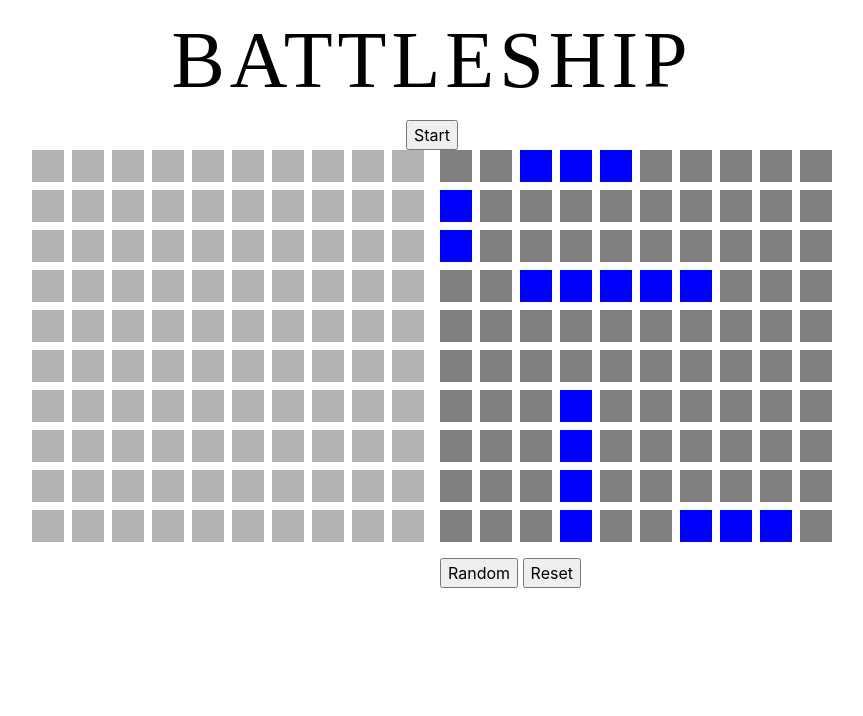
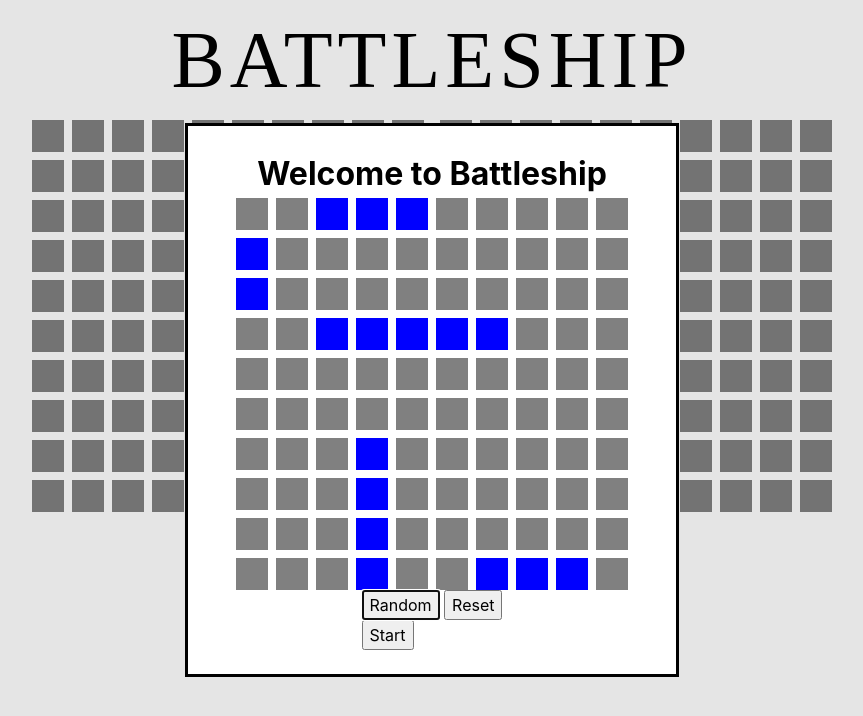
Before and after one commit to nepallium/Battleship, a website built with webpack: page src/index.html in a window 1280 px wide. Both pictures are taken after a click on the button "Random". Shown: the whole page, without its empty margins (208-1071 px from the left). Built offline with nearby package versions, Linux system fonts and the light colour scheme; a web font is replaced by a local one.

Commit message:
Add start game modal for ship placement

```diff
--- a/src/css/styles.css
+++ b/src/css/styles.css
@@ -51,7 +51,7 @@ section.board {
     &.disabled {
         pointer-events: none;
         cursor: not-allowed;
-        opacity: 0.6;
+        /* opacity: 0.6; */
     }
 }
 
@@ -114,3 +114,24 @@ div.ship-to-place {
         cursor: pointer;
     }
 }
+
+dialog {
+    position: fixed;
+    top: 50%;
+    left: 50%;
+    transform: translate(-50%, -50%);
+}
+
+dialog[open] {
+    display: flex;
+    flex-direction: column;
+    align-items: center;
+    padding: 1.5rem 3rem;
+}
+
+dialog.start-game-modal {
+    p.welcome {
+        font-size: 2rem;
+        font-weight: bold
+    }
+}
--- a/src/index.html
+++ b/src/index.html
@@ -22,12 +22,14 @@
             <h1>BATTLESHIP</h1>
         </header>
 
-        <section class="top">
-            <p>Place your ships on your board</p>
-            <button class="start-game" style="display: none">Start</button>
-        </section>
         <main>
             <section class="player-1 board disabled"></section>
+            <section class="player-2 board"></section>
+        </main>
+
+        <dialog class="start-game-modal" closeby="none">
+            <p class="welcome">Welcome to Battleship</p>
+            <p class="instruction">Drag and drop your ships onto your board</p>
             <section class="player-2 board"></section>
             <section class="setup player-2">
                 <div class="options player-2">
@@ -41,8 +43,9 @@
                     </span>
                     <div class="ship" draggable="true"></div>
                 </div>
+                <button class="start-game">Start</button>
             </section>
-        </main>
+        </dialog>
 
         <dialog class="end-game-modal" closedby="none">
             <p></p>
--- a/src/scripts/domStuff.js
+++ b/src/scripts/domStuff.js
@@ -1,5 +1,6 @@
 import gameState from "./gameState";
 import Ship from "./classes/Ship";
+import { listenForStartGame } from "./listeners";
 
 export function loadBoard(playerSectionElement) {
     playerSectionElement.innerHTML = "";
@@ -122,14 +123,17 @@ export function showStartOptions() {
     const containerElement = document.querySelector(".ship-to-place");
     containerElement.style.display = "none";
 
-    const msg = document.querySelector(".top > p")
+    const msg = document.querySelector("dialog.start-game-modal > p.instruction")
     msg.style.display = "none"
     const startBtn = document.querySelector(".start-game")
     startBtn.style.display = "block"
+
+    // Add the start game listener when button becomes visible
+    listenForStartGame()
 }
 
 export function hideStartOptions() {
-    const msg = document.querySelector(".top > p")
+    const msg = document.querySelector("dialog.start-game-modal > p.instruction")
     msg.style.display = "block"
     const startBtn = document.querySelector(".start-game")
     startBtn.style.display = "none"
@@ -137,10 +141,4 @@ export function hideStartOptions() {
 
 export function startGame() {
     enableBoard()
-
-    const startBtn = document.querySelector(".start-game")
-    startBtn.style.display = "none"
-
-    const shipPlacerOptionsElement = document.querySelector(".options.player-2")
-    shipPlacerOptionsElement.style.display = "none"
 }
--- a/src/scripts/gameFunctions.js
+++ b/src/scripts/gameFunctions.js
@@ -23,6 +23,11 @@ export function resetGame() {
 
     const shipPlacerOptionsElement = document.querySelector(".options.player-2")
     shipPlacerOptionsElement.style.display = "block"
+
+    // Show starting modal
+    const startDialog = document.querySelector("dialog.start-game-modal")
+    startDialog.showModal()
+    loadBoard(startDialog.querySelector("section.player-2"));
 }
 
 export function processAttack(cell, attackedPlayer) {
--- a/src/scripts/index.js
+++ b/src/scripts/index.js
@@ -46,10 +46,4 @@ document.addEventListener('DOMContentLoaded', () => {
     setupGame();
 
     initializeListeners();
-
-    // start button listener
-    const startBtn = document.querySelector(".start-game")
-    startBtn.addEventListener("click", () => {
-        startGame()
-    })
 });
--- a/src/scripts/listeners.js
+++ b/src/scripts/listeners.js
@@ -1,5 +1,5 @@
 import { startGame } from "./domStuff";
-import { resetGame } from "./gameFunctions"
+import { resetGame } from "./gameFunctions";
 import gameState from "./gameState";
 import {
     listenForRandomize,
@@ -10,12 +10,12 @@ import {
 import { listenForAttack } from "./userPlayer";
 
 export function initializeListeners() {
+    // disableEscAndAutofocusDialog();
     listenForRandomize();
     listenForReset();
     listenForShipDragAndDrop();
     listenForRotate();
-    listenForStartGame()
-    listenForRestartGame()
+    listenForRestartGame();
 
     // listen for user clicks on computer's board
     const compBoardElement = gameState.getElementFromPlayer(gameState.player1);
@@ -24,18 +24,31 @@ export function initializeListeners() {
     }
 }
 
-function listenForStartGame() {
-    const startBtn = document.querySelector(".start-game")
+export function listenForStartGame() {
+    const modal = document.querySelector("dialog.start-game-modal");
+    const startBtn = document.querySelector(".start-game");
     startBtn.addEventListener("click", () => {
-        startGame()
-    })
+        modal.close();
+        startGame();
+    });
 }
 
 function listenForRestartGame() {
-    const modal = document.querySelector("dialog.end-game-modal")
-    const restartBtn = modal.querySelector(".restart-game")
+    const modal = document.querySelector("dialog.end-game-modal");
+    const restartBtn = modal.querySelector(".restart-game");
     restartBtn.addEventListener("click", () => {
-        modal.close()
-        resetGame()
-    })
+        modal.close();
+        resetGame();
+    });
 }
+
+function disableEscAndAutofocusDialog() {
+    const dialogs = document.querySelectorAll("dialog");
+    dialogs.forEach((dialog) =>
+        dialog.addEventListener("keydown", (e) => {
+            if (e.key === "Escape") {
+                e.preventDefault();
+            }
+        })
+    );
+}
--- a/src/scripts/shipDragAndDrop.js
+++ b/src/scripts/shipDragAndDrop.js
@@ -9,13 +9,17 @@ import {
 import gameState from "./gameState";
 
 let direction = "horizontal"; // default to horizontal
+const getElementFromPlayer2 = () => {
+    const startDialog = document.querySelector("dialog.start-game-modal")
+    return startDialog.querySelector("section.player-2")
+}
 
 export function listenForRandomize() {
     const randomizeBtn = document.querySelector(".options .randomize");
 
     randomizeBtn.addEventListener("click", () => {
         gameState.player2.gameboard.randomizeBoard();
-        loadBoard(gameState.getElementFromPlayer(gameState.player2));
+        loadBoard(getElementFromPlayer2());
         showStartOptions();
     });
 }
@@ -25,7 +29,7 @@ export function listenForReset() {
 
     resetBtn.addEventListener("click", () => {
         gameState.player2.gameboard.resetBoard();
-        loadBoard(gameState.getElementFromPlayer(gameState.player2));
+        loadBoard(getElementFromPlayer2());
         resetShipPlacer();
         hideStartOptions();
     });
@@ -65,7 +69,7 @@ export function listenForShipDragAndDrop() {
     // Listen for drop
     let head;
     const userPlayer = gameState.player2;
-    const userBoardElement = gameState.getElementFromPlayer(userPlayer);
+    const userBoardElement = getElementFromPlayer2();
 
     userBoardElement.addEventListener("dragover", (e) => {
         const cellDiv = e.target;
```
Also changed, not shown: src/scripts/userPlayer.js (+0 -13 lines).
